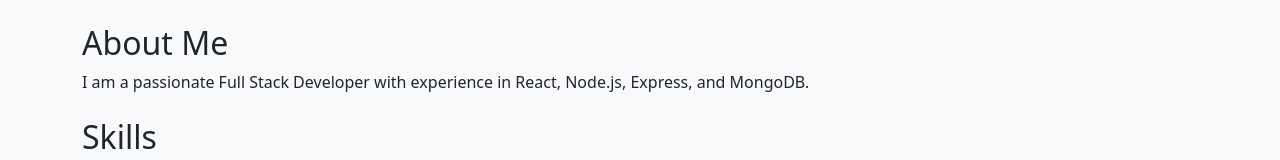
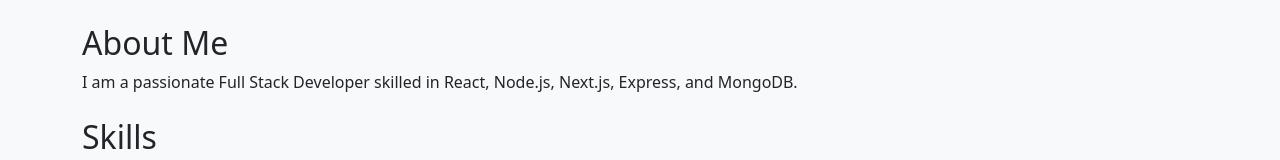
Before and after one commit to Melkzedk/my-resume, a React (Create React App) app: page / in a window 1280 px wide. Shown: the part 324-484 px from the top of the page. Built offline with nearby package versions, Linux system fonts and the light colour scheme.

Commit message:
updated about.js

```diff
--- a/src/components/About.js
+++ b/src/components/About.js
@@ -1,13 +1,19 @@
 import React from "react";
+import { motion } from "framer-motion";
 
 export default function About() {
   return (
-    <section className="container my-4">
+    <motion.section
+      className="container my-4"
+      initial={{ opacity: 0, y: 40 }}
+      whileInView={{ opacity: 1, y: 0 }}
+      transition={{ duration: 0.6 }}
+    >
       <h2>About Me</h2>
       <p>
-        I am a passionate Full Stack Developer with experience in React, Node.js,
-        Express, and MongoDB.
+        I am a passionate Full Stack Developer skilled in React, Node.js,
+        Next.js, Express, and MongoDB.
       </p>
-    </section>
+    </motion.section>
   );
 }
```
